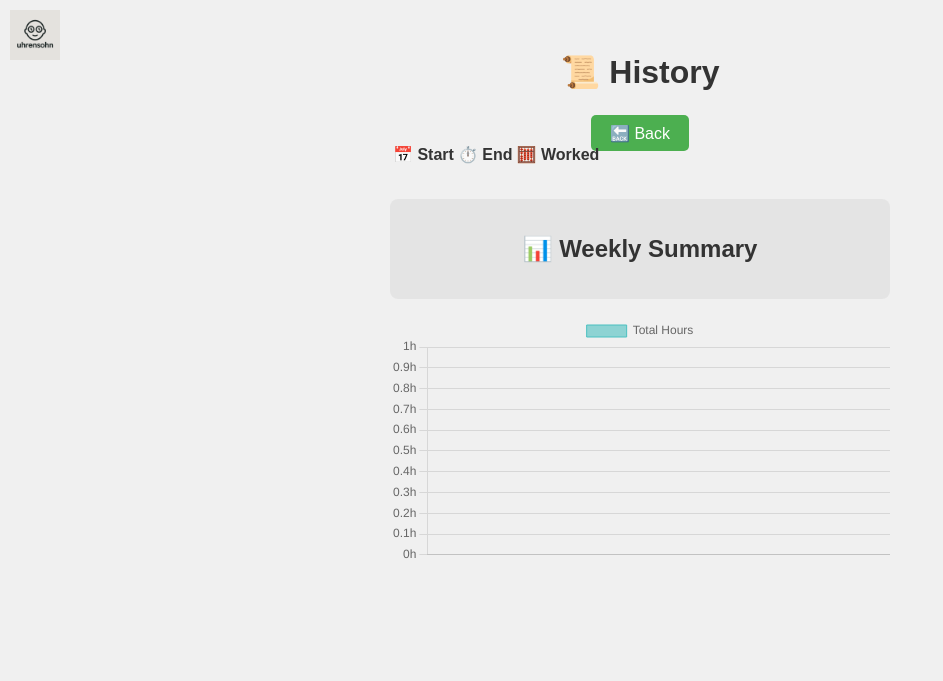
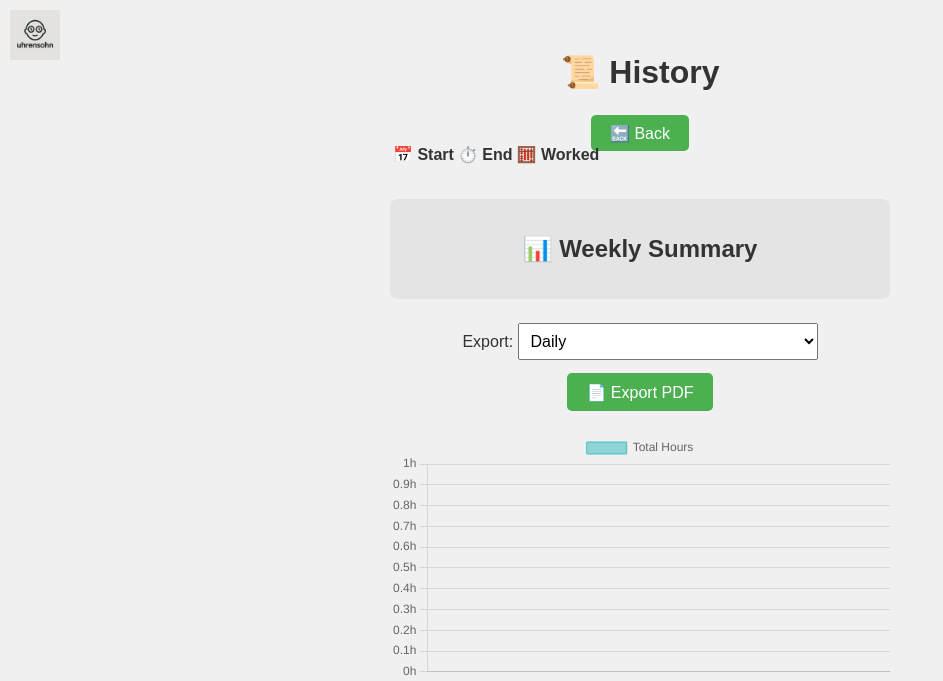
Before and after one commit to mootzen/timetrack, a Flask app: page /history in a window 1280 px wide. Shown: the top 681 px of the page, without its empty margins (0-943 px from the left). Run offline with Flask 3, Linux system fonts and the light colour scheme; lists and menus that the app fills with data are empty.

Commit message:
Add PDF export feature

```diff
--- a/timetracker/app.py
+++ b/timetracker/app.py
@@ -1,9 +1,11 @@
-from flask import Flask, render_template, request, redirect, url_for, session
+from flask import Flask, render_template, request, redirect, url_for, session, send_file
 from datetime import datetime, timedelta
 from zoneinfo import ZoneInfo
 from collections import defaultdict
 import os
 import json
+from io import BytesIO
+from fpdf import FPDF
 from werkzeug.security import check_password_hash
 from dotenv import load_dotenv
 
@@ -170,6 +172,82 @@ def history():
         totals=totals
     )
 
+
+@app.route('/export')
+def export():
+    if 'username' not in session:
+        return redirect(url_for('login'))
+
+    period = request.args.get('period', 'daily')
+    entries = load_json(HISTORY_FILE, [])
+    tz = ZoneInfo("Europe/Berlin")
+    now = datetime.now(tz)
+
+    if period == 'weekly':
+        start_period = (now - timedelta(days=now.weekday())).replace(hour=0, minute=0, second=0, microsecond=0)
+        period_label = f"Week of {start_period.strftime('%Y-%m-%d')}"
+    elif period == 'monthly':
+        start_period = now.replace(day=1, hour=0, minute=0, second=0, microsecond=0)
+        period_label = now.strftime('%Y-%m')
+    else:
+        start_period = now.replace(hour=0, minute=0, second=0, microsecond=0)
+        period_label = now.strftime('%Y-%m-%d')
+
+    filtered = []
+    total_seconds = 0
+    for entry in entries:
+        start_dt = safe_parse_iso(entry['start'], tz)
+        end_dt = safe_parse_iso(entry['end'], tz)
+        if start_dt >= start_period:
+            dur = end_dt - start_dt
+            total_seconds += dur.total_seconds()
+            filtered.append({
+                'start': start_dt.strftime('%d-%m-%y %H:%M:%S'),
+                'end': end_dt.strftime('%d-%m-%y %H:%M:%S'),
+                'duration': str(dur).split('.')[0]
+            })
+
+    total_hours = total_seconds / 3600
+
+    settings = load_json(SETTINGS_FILE, {'daily_hours': 8, 'weekly_hours': 40})
+    if period == 'weekly':
+        expected = settings.get('weekly_hours', 40)
+    elif period == 'monthly':
+        days_in_month = (start_period + timedelta(days=32)).replace(day=1) - start_period
+        expected = settings.get('daily_hours', 8) * days_in_month.days
+    else:
+        expected = settings.get('daily_hours', 8)
+
+    overtime = total_hours - expected
+
+    pdf = FPDF()
+    pdf.add_page()
+    pdf.set_font('Arial', 'B', 16)
+    pdf.cell(0, 10, f'Work Report - {period.capitalize()}', ln=True, align='C')
+    pdf.set_font('Arial', '', 12)
+    pdf.cell(0, 10, f'Period: {period_label}', ln=True)
+    pdf.ln(4)
+
+    pdf.set_font('Arial', 'B', 12)
+    pdf.cell(60, 10, 'Start')
+    pdf.cell(60, 10, 'End')
+    pdf.cell(30, 10, 'Duration', ln=True)
+    pdf.set_font('Arial', '', 12)
+    for e in filtered:
+        pdf.cell(60, 10, e['start'])
+        pdf.cell(60, 10, e['end'])
+        pdf.cell(30, 10, e['duration'], ln=True)
+
+    pdf.ln(5)
+    pdf.set_font('Arial', 'B', 12)
+    pdf.cell(0, 10, 'Summary', ln=True)
+    pdf.set_font('Arial', '', 12)
+    pdf.cell(0, 10, f'Total hours: {total_hours:.2f}', ln=True)
+    pdf.cell(0, 10, f'Overtime: {overtime:.2f}', ln=True)
+
+    pdf_bytes = pdf.output(dest='S').encode('latin-1')
+    return send_file(BytesIO(pdf_bytes), download_name='report.pdf', mimetype='application/pdf', as_attachment=True)
+
 @app.route('/settings', methods=['GET', 'POST'])
 def settings():
     if 'username' not in session:
--- a/timetracker/requirements.txt
+++ b/timetracker/requirements.txt
@@ -2,3 +2,4 @@ flask
 pytz
 werkzeug
 dotenv
+fpdf2
--- a/timetracker/templates/history.html
+++ b/timetracker/templates/history.html
@@ -30,6 +30,16 @@
       {% endfor %}
     </div>
 
+    <form action="/export" method="get">
+      <label for="period">Export:</label>
+      <select name="period" id="period">
+        <option value="daily">Daily</option>
+        <option value="weekly">Weekly</option>
+        <option value="monthly">Monthly</option>
+      </select>
+      <button type="submit" class="button">📄 Export PDF</button>
+    </form>
+
     <canvas id="chart" width="400" height="200"></canvas>
   </div>
 
```
